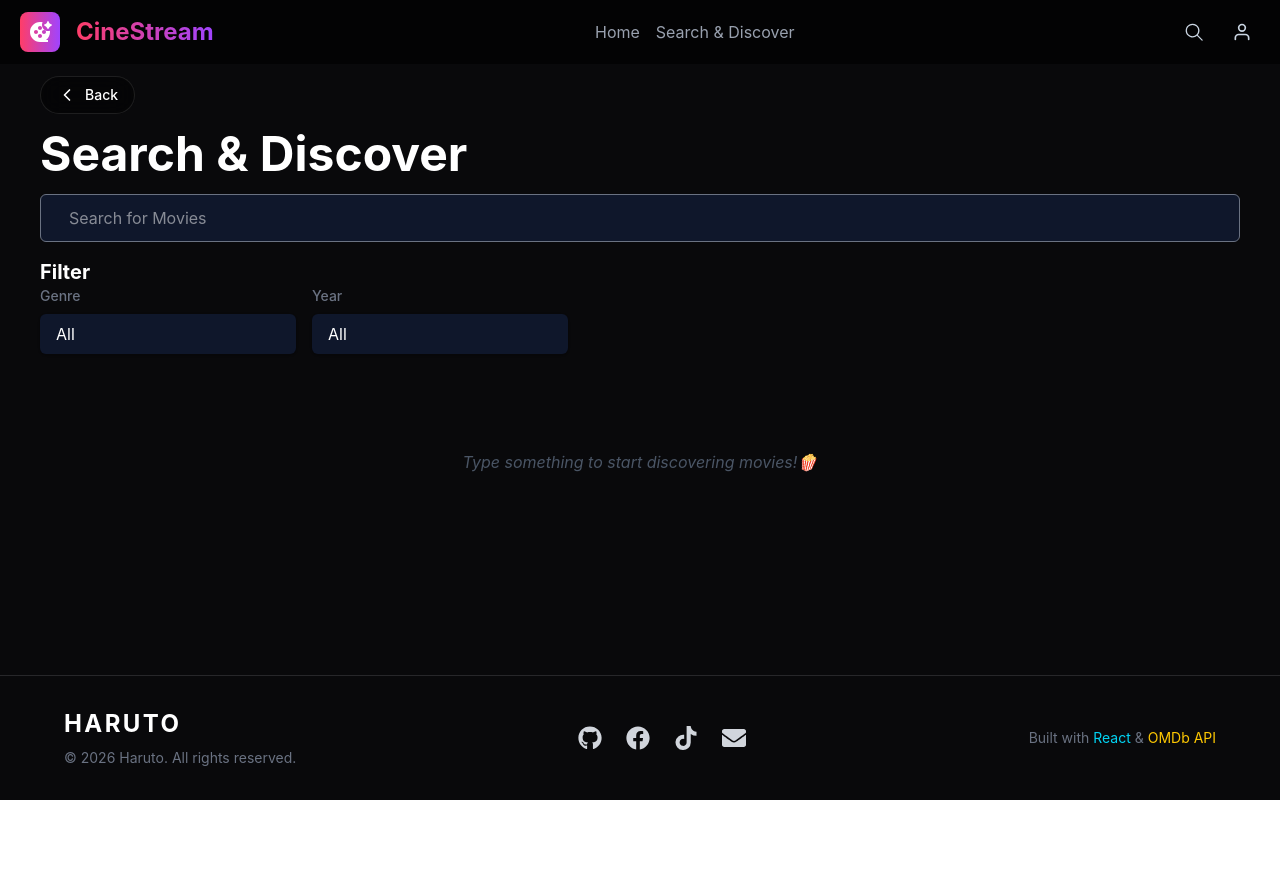
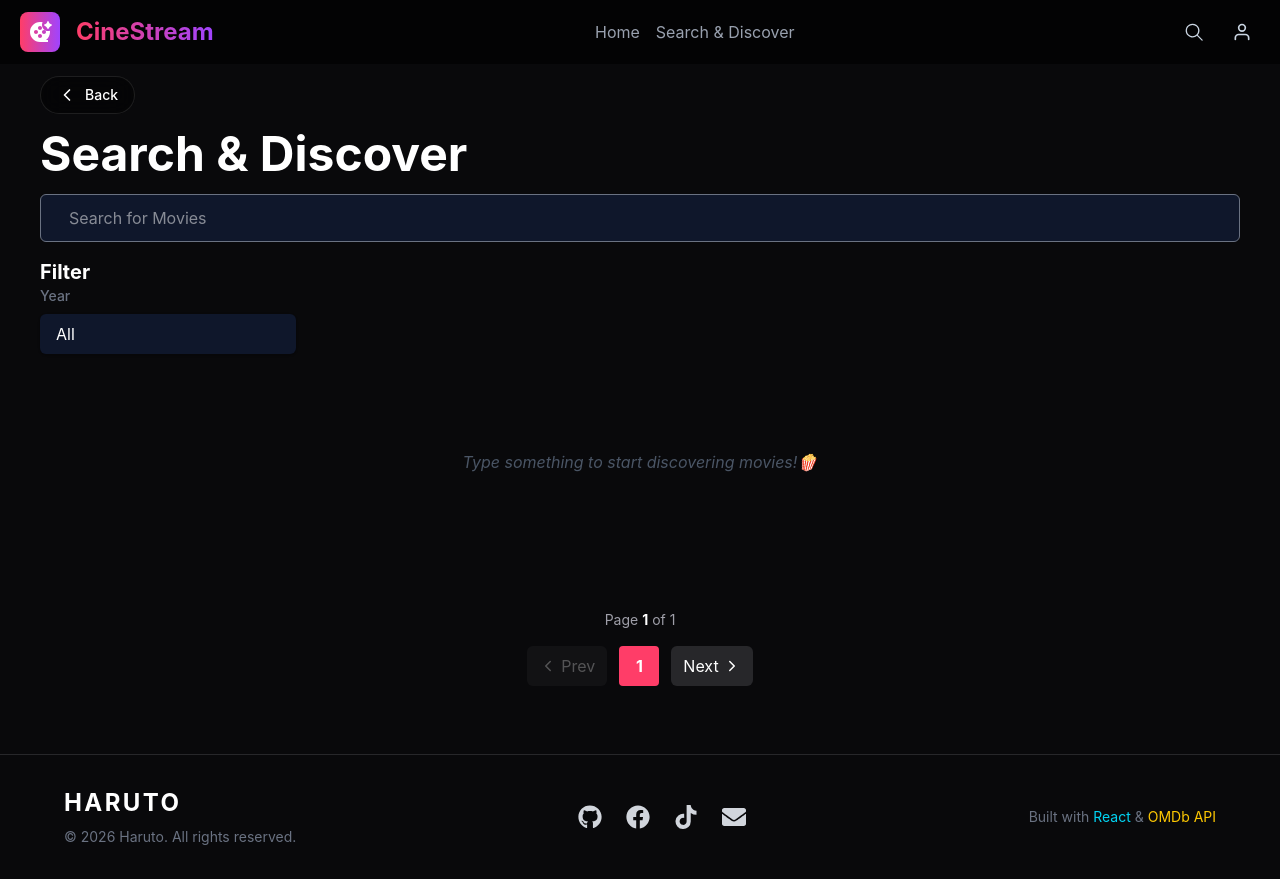
Before and after one commit to Haruto2804/MovieWebsite, a React (Vite) app in the folder Movie-App/: page /search_discover in a window 1280 px wide. Before the commit the page ends 800 px from the top, so only its background shows below. Built offline with nearby package versions, Linux system fonts and the light colour scheme.

Commit message:
feat (Pagination): - add pagination features to show more movies

```diff
--- a/Movie-App/src/api/movie-api.js
+++ b/Movie-App/src/api/movie-api.js
@@ -40,11 +40,11 @@ class MovieApi {
             // eslint-disable-next-line no-unused-vars
         } catch (err) { return []; }
     }
-    searchMovies = async (query, year) => {
+    searchMovies = async (query, year,currentPage) => {
         const apiKey = import.meta.env.VITE_OMDB_API_KEY;
-        const url = `https://www.omdbapi.com/?s=${query}&apikey=${apiKey}&y=${year}`;
+        const url = `https://www.omdbapi.com/?s=${query}&apikey=${apiKey}&y=${year}&page=${currentPage}`;
         const response = await axios.get(url);
-        return response.data.Search;
+        return response.data;
     }
 }
 export default new MovieApi;
--- /dev/null
+++ b/Movie-App/src/components/common/Pagination.jsx
@@ -0,0 +1,60 @@
+import { ChevronLeft, ChevronRight } from "lucide-react";
+import { useMemo } from "react";
+
+const Pagination = ({ page = 1, loading, setPage, totalResults = 5 }) => {
+  const totalPages = useMemo(() => {
+    return Math.ceil(totalResults / 10);
+  }, [totalResults]); // Cập nhật khi totalResults thay đổi
+return (
+  <div className="flex flex-col items-center gap-4 my-10">
+    {/* Hiển thị vị trí trang hiện tại */}
+    <div className="text-zinc-400 text-sm">
+      Page <span className="text-white font-bold">{page}</span> of {totalPages || 1}
+    </div>
+    <div className="flex items-center gap-3">
+      {/* Nút TRƯỚC (Previous) */}
+      <button
+        disabled={page <= 1 || loading}
+        onClick={() => {
+          setPage(prev => prev - 1);
+          window.scrollTo({ top: 0, behavior: 'smooth' });
+        }}
+        className="cursor-pointer flex items-center gap-1 px-3 py-2 bg-zinc-800 rounded-md hover:bg-zinc-700 disabled:opacity-30 disabled:cursor-not-allowed transition-all"
+      >
+        <ChevronLeft size={18} />
+        <span className="hidden sm:inline">Prev</span>
+      </button>
+
+      {/* Hiển thị danh sách số trang (Ví dụ hiện 3 trang quanh trang hiện tại) */}
+      <div className="flex gap-2">
+        {page > 2 && (
+          <button onClick={() => setPage(1)} className="w-10 h-10 rounded bg-zinc-800 hidden sm:block">1</button>
+        )}
+        {page > 3 && <span className="text-zinc-600 hidden sm:block">...</span>}
+
+        <button className="w-10 h-10 rounded bg-cine-red text-white font-bold">{page}</button>
+
+        {page < totalPages && (
+          <button onClick={() => setPage(page + 1)} className="w-10 h-10 rounded bg-zinc-800 hover:bg-zinc-700 hidden sm:block">
+            {page + 1}
+          </button>
+        )}
+      </div>
+
+      {/* Nút SAU (Next) */}
+      <button
+        disabled={page >= totalPages || loading}
+        onClick={() => {
+          setPage(prev => prev + 1);
+          window.scrollTo({ top: 0, behavior: 'smooth' });
+        }}
+        className=" cursor-pointer flex items-center gap-1 px-3 py-2 bg-zinc-800 rounded-md hover:bg-zinc-700 disabled:opacity-30 disabled:cursor-not-allowed transition-all"
+      >
+        <span className="hidden sm:inline">Next</span>
+        <ChevronRight size={18} />
+      </button>
+    </div>
+  </div>
+);
+};
+export default Pagination;
--- a/Movie-App/src/hooks/useMovieSearch.jsx
+++ b/Movie-App/src/hooks/useMovieSearch.jsx
@@ -3,10 +3,10 @@ import movieApi from '../api/movie-api';
 
 export const useMovieSearch = (initialQuery = "") => {
   const [query, setQuery] = useState(initialQuery);
-  const [filter, setFilter] = useState({ year: '', genre: '' });
+  const [filter, setFilter] = useState({ year: ''});
   const [results, setResults] = useState([]);
   const [loading, setLoading] = useState(false);
-
+  const [currentPage,setCurrentPage] = useState(1);
   // Logic tìm kiếm & lọc
   useEffect(() => {
     const fetchMovies = async () => {
@@ -15,14 +15,8 @@ export const useMovieSearch = (initialQuery = "") => {
       setLoading(true);
       try {
         // Gọi API với query và filter
-        const data = await movieApi.searchMovies(query, filter.year, filter.type);
-        let finalData = data;
-        if (filter.genre && filter.genre !== "All") {
-          finalData = data.filter((movie) =>
-            movie.Genre?.includes(filter.genre)
-          );
-        }
-        setResults(finalData);
+        const data = await movieApi.searchMovies(query, filter.year,currentPage);
+        setResults(data);
       } catch (err) {
         console.error(err);
       } finally {
@@ -34,13 +28,13 @@ export const useMovieSearch = (initialQuery = "") => {
     const timer = setTimeout(fetchMovies, 500);
     return () => clearTimeout(timer);
 
-  }, [query, filter]);
+  }, [query, filter, currentPage]);
 
   // Trả về những thứ UI cần "móc" vào
   return {
     query, setQuery,
     filter, setFilter,
     results, setResults,
-    loading
+    loading,currentPage,setCurrentPage
   };
 };
--- a/Movie-App/src/pages/SearchAndDiscoverPage/FilterSection.jsx
+++ b/Movie-App/src/pages/SearchAndDiscoverPage/FilterSection.jsx
@@ -1,15 +1,4 @@
 import Filter from "../../components/common/Filter";
-const movieGenres = [
-  "All",
-  "Action",
-  "Animation",
-  "Crime",
-  "Drama",
-  "Fantasy",
-  "Horror",
-  "Romance",
-  "Sci-Fi",
-];
 const movieYear = [
   "All",
   "2026",
@@ -24,12 +13,6 @@ const FilterSection = ({setFilter})=> {
      <div className="flex max-md:flex-col gap-4">
         <Filter
         setFilter = {setFilter}
-        options = {movieGenres}
-        title = "Genre"
-        type = "genre"
-        />
-        <Filter
-        setFilter = {setFilter}
         options={movieYear}
         title = "Year"
         type = "year"
--- a/Movie-App/src/pages/SearchAndDiscoverPage/SearchAndDiscover.jsx
+++ b/Movie-App/src/pages/SearchAndDiscoverPage/SearchAndDiscover.jsx
@@ -5,9 +5,11 @@ import FilterSection from "./FilterSection"
 import { useMovieSearch } from "../../hooks/useMovieSearch"
 import MovieCard from '../../components/common/MovieCard'
 import { Loader2 } from "lucide-react"
+import Pagination from "../../components/common/Pagination"
 const SearchAndDiscover = () => {
-  const { query, setQuery, setFilter, results, loading } = useMovieSearch("");
-  console.log(results)
+
+  const { query, setQuery, setFilter, results, loading,currentPage,setCurrentPage } = useMovieSearch("");
+    console.log(currentPage)
   return (
 
     <div className="mt-3 flex flex-col gap-4 text-white mx-auto md:mx-0  w-full">
@@ -23,6 +25,11 @@ const SearchAndDiscover = () => {
       <FilterSection
         setFilter={setFilter}
       />
+      {Number(results.totalResults)  > 0 && (
+        <p className="text-gray-500 text-sm mb-2">
+          Found <span className="text-white font-bold">{results.length}</span> movies
+        </p>
+      )}
       <div className=" max-md:mx-auto grid grid-cols-2 md:grid-cols-4 lg:grid-cols-6 gap-3
       ">
         {loading ? (
@@ -30,8 +37,8 @@ const SearchAndDiscover = () => {
             <Loader2 className="size-10 text-cine-red animate-spin" />
             <p className="text-zinc-400 animate-pulse">Đang tìm kiếm phim...</p>
           </div>
-        ) : results?.length > 0 ? (
-          results?.map((item) => <MovieCard key={item.imdbID} movie={item} />)
+        ) : results?.Search?.length > 0 ? (
+          results?.Search?.map((item) => <MovieCard key={item.imdbID} movie={item} />)
         ) : query ? ( // CHỈ HIỆN KHI ĐÃ CÓ QUERY
           <div className="col-span-full py-20 text-center text-zinc-500">
             <p className="text-lg">Oops! No movies found for <span className="text-cine-red">"{query}"</span></p>
@@ -45,6 +52,12 @@ const SearchAndDiscover = () => {
         )}
       </div>
 
+      <Pagination
+      loading = {loading}
+      page = {currentPage}
+      setPage = {setCurrentPage}
+      totalResults = {Number(results.totalResults)}
+      />
     </div>
   )
 }
```
